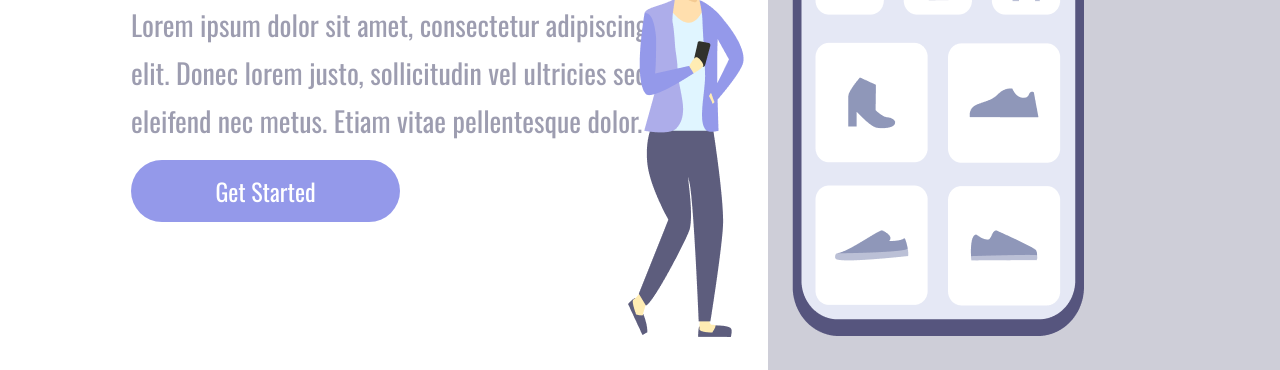
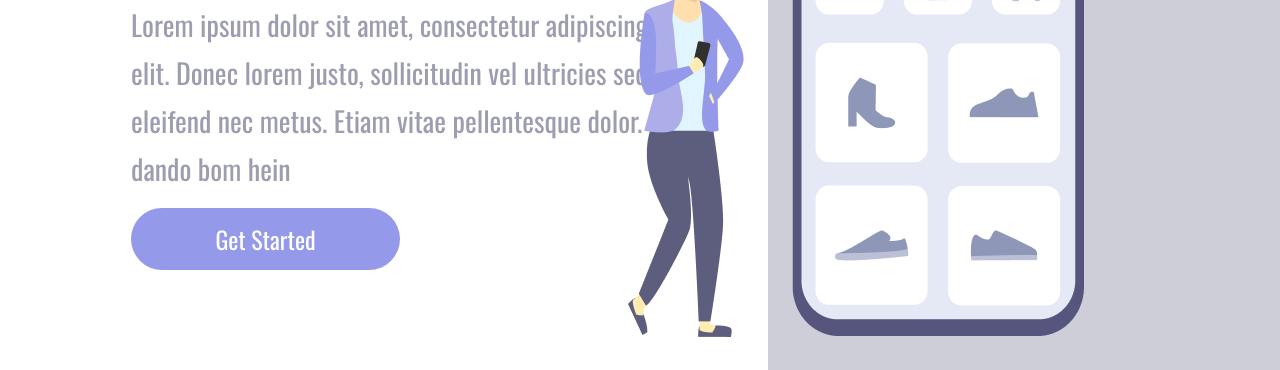
Before and after one commit to peugamer/mobile, a plain HTML site: page index.html in a window 1280 px wide. Shown: the part 430-800 px from the top of the page. Drawn offline with nearby package versions, Linux system fonts and the light colour scheme.

Commit message:
deu bom familia

```diff
--- a/index.html
+++ b/index.html
@@ -16,7 +16,7 @@
                         Via Mobile</h1>
                         <p>Lorem ipsum dolor sit amet, consectetur  adipiscing
                             elit. Donec lorem justo, sollicitudin vel ultricies sed,
-                            eleifend nec metus. Etiam vitae pellentesque dolor. </p>
+                            eleifend nec metus. Etiam vitae pellentesque dolor. ta dando bom hein </p>
                         <button class="started">Get Started</button>
             </section>
 
```
